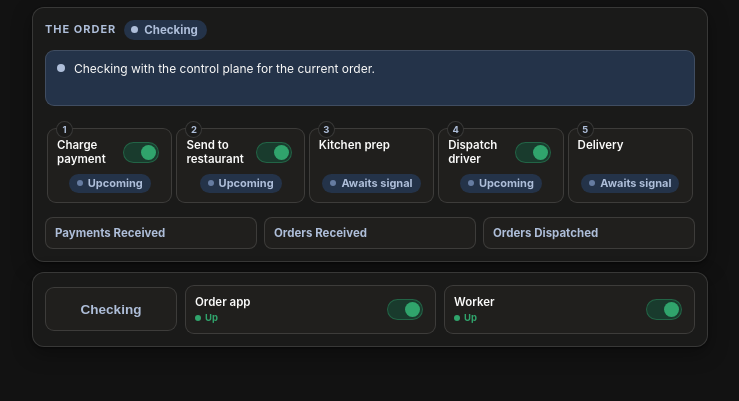
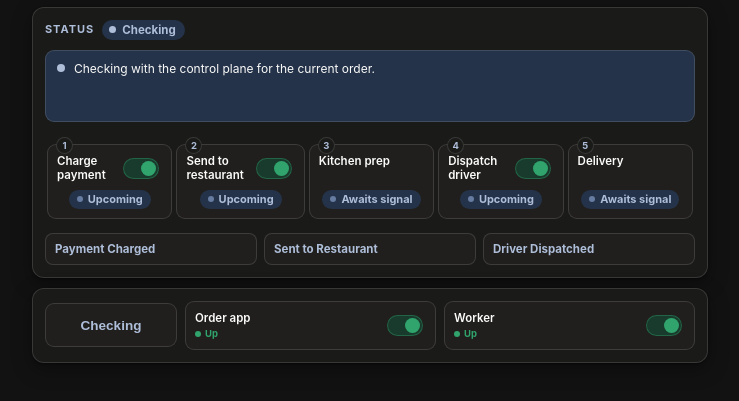
Before and after one commit to temporalio/edu-why-temporal-exercises, a plain HTML site: page frontend/index.html in a window 1280 px wide. Shown: the part 61-462 px from the top of the page, without its empty margins (270-1009 px from the left). Drawn offline with Linux system fonts and the light colour scheme; no server answers.

Commit message:
Integrating Review Feedback.

```diff
--- a/frontend/index.html
+++ b/frontend/index.html
@@ -64,7 +64,8 @@
     min-height: 56px; border-radius: 9px; font-size: 12px; line-height: 1.45; color: var(--text);
     background: var(--idle-fill); border: 1px solid var(--hairline); transition: background .25s, border-color .25s; }
   .narration .dot { width: 8px; height: 8px; border-radius: 50%; margin-top: 4px; flex: none; background: var(--muted); }
-  .narration .ntext { flex: 1; min-width: 0; display: -webkit-box; -webkit-line-clamp: 2; -webkit-box-orient: vertical; overflow: hidden; }
+  /* Three lines fit the longest message at the panel's full width, so the steps below don't shift as it changes. */
+  .narration .ntext { flex: 1; min-width: 0; min-height: 3lh; }
   .narration[data-tone="info"] { background: var(--blue-fill); border-color: color-mix(in srgb, var(--blue) 25%, transparent); }
   .narration[data-tone="info"] .dot { background: var(--blue); }
   .narration[data-tone="warn"] { background: var(--amber-fill); border-color: color-mix(in srgb, var(--amber) 30%, transparent); }
@@ -203,7 +204,7 @@
   <!-- WATCH -->
   <section class="card">
     <div class="stage-head">
-      <span class="eyebrow">The order</span>
+      <span class="eyebrow">Status</span>
       <span class="status-pill" id="status-pill"><span class="led"></span><span id="status-text">No order</span></span>
       <span class="order-id mono" id="order-id"></span>
     </div>
@@ -237,9 +238,9 @@
     { key: "delivery",   label: "Delivery",          svc: null,         type: "wait", signal: "Delivered" },
   ];
   const LEDGER_KEYS = {
-    charge:     { name: "Payments Received" },
-    restaurant: { name: "Orders Received"   },
-    dispatch:   { name: "Orders Dispatched" },
+    charge:     { name: "Payment Charged"    },
+    restaurant: { name: "Sent to Restaurant" },
+    dispatch:   { name: "Driver Dispatched"  },
   };
 
   // The order comes from the control plane, since only the server knows how far
@@ -279,7 +280,7 @@
     placed:     "Temporal saved the progress of the order so it can survive a crash.",
     stepDone:   "Temporal recorded that a step finished, so it won't run again after a failure.",
     retrying:   "Temporal retried a failed step, tracked the attempts, and backed off if necessary.",
-    waiting:    "Temporal waited as long as it took, without keeping the application busy.",
+    waiting:    "Temporal waited as long as it took, without tying up resources.",
     heldSignal: "Temporal held a Signal until a Worker was available to process it.",
     resumed:    "Temporal passed the stalled order to a live Worker, allowing it to resume from where it left off.",
     appDown:    "Temporal ensured the order continued to run, even though the application that initiated it had stopped.",
```
Also changed, not shown: instruqt/assets/panel-controls.png, instruqt/assets/panel-ledgers.png, instruqt/assets/panel-stages.png, instruqt/assets/panel-status.png, 3 other files.
